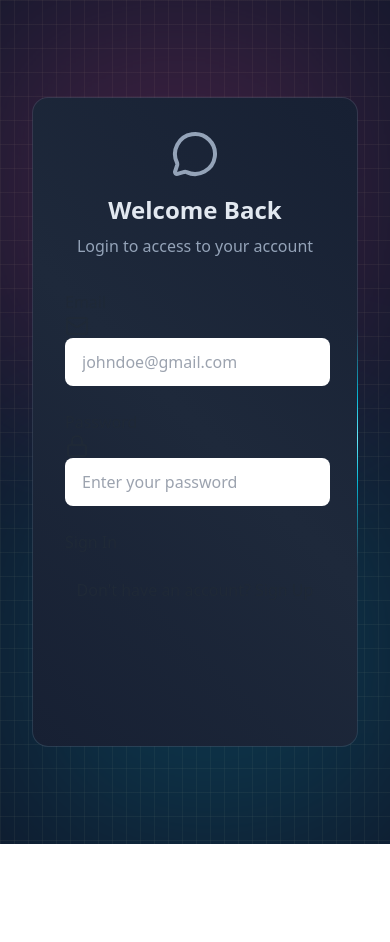
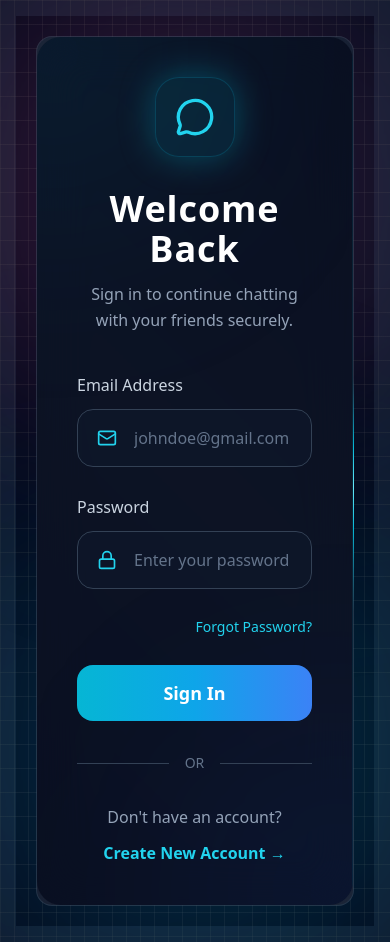
Before and after one commit to chunnurajips-blip/chat-with-ck, a React (Vite) app in the folder frontend/: page /login in a window 390 px wide. Before the commit the page ends 844 px from the top, so only its background shows below. Built offline with nearby package versions, Linux system fonts and the light colour scheme; no server answers.

Commit message:
update project

```diff
--- a/frontend/src/main.jsx
+++ b/frontend/src/main.jsx
@@ -3,11 +3,13 @@ import { createRoot } from "react-dom/client";
 import "./index.css";
 import App from "./App.jsx";
 import { BrowserRouter } from "react-router";
+import { Toaster } from "react-hot-toast";
 
 createRoot(document.getElementById("root")).render(
   <StrictMode>
     <BrowserRouter>
       <App />
+      <Toaster position="top-center" />
     </BrowserRouter>
   </StrictMode>,
 );
--- a/frontend/src/pages/loginPage.jsx
+++ b/frontend/src/pages/loginPage.jsx
@@ -10,7 +10,11 @@ import {
 import { Link } from "react-router";
 
 function LoginPage() {
-  const [formData, setFormData] = useState({ email: "", password: "" });
+  const [formData, setFormData] = useState({
+    email: "",
+    password: "",
+  });
+
   const { login, isLoggingIn } = useAuthStore();
 
   const handleSubmit = (e) => {
@@ -19,101 +23,171 @@ function LoginPage() {
   };
 
   return (
-    <div className="w-full flex items-center justify-center p-4 bg-slate-900">
-      <div className="relative w-full max-w-6xl md:h-[800px] h-[650px]">
+    <div className="min-h-screen bg-[#020617] flex items-center justify-center p-5 overflow-hidden">
+      <div className="absolute inset-0">
+        <div className="absolute top-0 left-20 w-96 h-96 bg-cyan-500/10 blur-[150px] rounded-full" />
+        <div className="absolute bottom-0 right-20 w-96 h-96 bg-blue-500/10 blur-[150px] rounded-full" />
+      </div>
+
+      <div className="relative w-full max-w-7xl min-h-[750px]">
         <BorderAnimatedContainer>
-          <div className="w-full flex flex-col md:flex-row">
-            {/* FORM CLOUMN - LEFT SIDE */}
-            <div className="md:w-1/2 p-8 flex items-center justify-center md:border-r border-slate-600/30">
+          <div className="relative overflow-hidden rounded-3xl bg-slate-950/60 backdrop-blur-xl">
+            {/* Decorative Blur */}
+            <div className="absolute -top-32 -left-32 w-72 h-72 bg-cyan-500/10 rounded-full blur-[120px]" />
+            <div className="absolute -bottom-32 -right-32 w-72 h-72 bg-blue-600/10 rounded-full blur-[120px]" />
+
+            <div className="relative flex flex-col md:flex-row">
+              {/* LEFT */}
+              <div className="md:w-1/2 flex items-center justify-center p-10 border-r border-cyan-500/10">
                 <div className="w-full max-w-md">
-                {/* HEADING TEXT */}
-                <div className="text-center mb-8">
-                  <MessageCircleIcon className="w-12 h-12 mx-auto text-slate-400 mb-4" />
-                  <h2 className="text-2xl font-bold text-slate-200 mb-2">
+                  {/* LOGO */}
+                  <div className="flex justify-center mb-8">
+                    <div className="w-20 h-20 rounded-3xl bg-cyan-500/10 border border-cyan-500/20 flex items-center justify-center shadow-[0_0_35px_rgba(6,182,212,0.35)]">
+                      <MessageCircleIcon className="w-10 h-10 text-cyan-400" />
+                    </div>
+                  </div>
+
+                  {/* Heading */}
+                  <div className="text-center mb-10">
+                    <h1 className="text-4xl font-extrabold text-white tracking-wide">
                       Welcome Back
-                  </h2>
-                  <p className="text-slate-400">
-                    Login to access to your account
+                    </h1>
+
+                    <p className="text-slate-400 mt-3 leading-relaxed">
+                      Sign in to continue chatting with your friends securely.
                     </p>
                   </div>
 
                   {/* FORM */}
-                <form onSubmit={handleSubmit} className="space-y-6">
-                  {/* EMAIL INPUT */}
+                  <form onSubmit={handleSubmit} className="space-y-7">
+                    {/* EMAIL */}
                     <div>
-                    <label className="auth-input-label">Email</label>
-                    <div className="relative">
-                      <MailIcon className="auth-input-icon" />
+                      <label className="block text-slate-300 mb-3 font-medium">
+                        Email Address
+                      </label>
+
+                      <div className="relative group">
+                        <MailIcon className="absolute left-5 top-1/2 -translate-y-1/2 h-5 w-5 text-cyan-400 group-focus-within:text-white transition-all" />
 
                         <input
                           type="email"
                           value={formData.email}
                           onChange={(e) =>
-                          setFormData({ ...formData, email: e.target.value })
+                            setFormData({
+                              ...formData,
+                              email: e.target.value,
+                            })
                           }
-                        className="input"
                           placeholder="johndoe@gmail.com"
+                          className="w-full pl-14 pr-5 py-4 rounded-2xl bg-slate-900/70 border border-slate-700 text-white placeholder:text-slate-500 focus:border-cyan-400 focus:ring-4 focus:ring-cyan-500/20 outline-none transition-all"
                         />
                       </div>
                     </div>
 
-                  {/* PASSWORD INPUT */}
+                    {/* PASSWORD */}
                     <div>
-                    <label className="auth-input-label">Password</label>
-                    <div className="relative">
-                      <LockIcon className="auth-input-icon" />
+                      <label className="block text-slate-300 mb-3 font-medium">
+                        Password
+                      </label>
+
+                      <div className="relative group">
+                        <LockIcon className="absolute left-5 top-1/2 -translate-y-1/2 h-5 w-5 text-cyan-400 group-focus-within:text-white transition-all" />
 
                         <input
                           type="password"
                           value={formData.password}
                           onChange={(e) =>
-                          setFormData({ ...formData, password: e.target.value })
+                            setFormData({
+                              ...formData,
+                              password: e.target.value,
+                            })
                           }
-                        className="input"
                           placeholder="Enter your password"
+                          className="w-full pl-14 pr-5 py-4 rounded-2xl bg-slate-900/70 border border-slate-700 text-white placeholder:text-slate-500 focus:border-cyan-400 focus:ring-4 focus:ring-cyan-500/20 outline-none transition-all"
                         />
                       </div>
                     </div>
 
-                  {/* SUBMIT BUTTON */}
+                    {/* Forgot */}
+                    <div className="flex justify-end">
                       <button
-                    className="auth-btn"
+                        type="button"
+                        className="text-cyan-400 text-sm hover:text-cyan-300 transition"
+                      >
+                        Forgot Password?
+                      </button>
+                    </div>
+
+                    {/* BUTTON */}
+                    <button
                       type="submit"
                       disabled={isLoggingIn}
+                      className="w-full h-14 rounded-2xl bg-gradient-to-r from-cyan-500 via-sky-500 to-blue-500 text-white font-bold text-lg transition-all duration-300 hover:scale-[1.02] hover:shadow-[0_0_35px_rgba(34,211,238,.45)] disabled:opacity-60 disabled:cursor-not-allowed"
                     >
                       {isLoggingIn ? (
-                      <LoaderIcon className="w-full h-5 animate-spin text-center" />
+                        <LoaderIcon className="mx-auto h-6 w-6 animate-spin" />
                       ) : (
                         "Sign In"
                       )}
                     </button>
                   </form>
 
-                <div className="mt-6 text-center">
-                  <Link to="/signup" className="auth-link">
-                    Don't have an account? Sign Up
+                  {/* Divider */}
+                  <div className="flex items-center my-8">
+                    <div className="flex-1 border-t border-slate-700" />
+                    <span className="px-4 text-slate-500 text-sm">OR</span>
+                    <div className="flex-1 border-t border-slate-700" />
+                  </div>
+
+                  {/* Signup */}
+                  <div className="text-center">
+                    <p className="text-slate-400">Don't have an account?</p>
+
+                    <Link
+                      to="/signup"
+                      className="inline-block mt-3 text-cyan-400 font-semibold hover:text-cyan-300 transition"
+                    >
+                      Create New Account →
                     </Link>
                   </div>
                 </div>
               </div>
 
-            {/* FORM ILLUSTRATION - RIGHT SIDE */}
-            <div className="hidden md:w-1/2 md:flex items-center justify-center p-6 bg-gradient-to-bl from-slate-800/20 to-transparent">
-              <div>
+              {/* RIGHT */}
+              <div className="hidden md:flex md:w-1/2 relative items-center justify-center overflow-hidden">
+                <div className="absolute inset-0 bg-gradient-to-br from-cyan-500/5 via-transparent to-blue-600/10" />
+
+                <div className="relative text-center px-10">
                   <img
                     src="/login.png"
-                  alt="People using mobile devices"
-                  className="w-full h-auto object-contain"
+                    alt="Login Illustration"
+                    className="w-[520px] mx-auto object-contain drop-shadow-[0_0_60px_rgba(34,211,238,.25)] hover:scale-105 transition duration-500"
                   />
-                <div className="mt-6 text-center">
-                  <h3 className="text-xl font-medium text-cyan-400">
-                    Connect anytime, anywhere
-                  </h3>
 
-                  <div className="mt-4 flex justify-center gap-4">
-                    <span className="auth-badge">Free</span>
-                    <span className="auth-badge">Easy Setup</span>
-                    <span className="auth-badge">Private</span>
+                  <div className="mt-10">
+                    <h2 className="text-3xl font-bold text-white">
+                      Chat Without Limits
+                    </h2>
+
+                    <p className="mt-4 text-slate-400 leading-7">
+                      Experience lightning-fast messaging with secure, real-time
+                      conversations. Connect with friends from anywhere in the
+                      world.
+                    </p>
+
+                    <div className="mt-8 flex justify-center gap-4 flex-wrap">
+                      <div className="px-5 py-3 rounded-full bg-cyan-500/10 border border-cyan-500/20 text-cyan-300">
+                        🔒 End-to-End Secure
+                      </div>
+
+                      <div className="px-5 py-3 rounded-full bg-cyan-500/10 border border-cyan-500/20 text-cyan-300">
+                        ⚡ Lightning Fast
+                      </div>
+
+                      <div className="px-5 py-3 rounded-full bg-cyan-500/10 border border-cyan-500/20 text-cyan-300">
+                        🌎 Global Access
+                      </div>
+                    </div>
                   </div>
                 </div>
               </div>
@@ -124,4 +198,5 @@ function LoginPage() {
     </div>
   );
 }
+
 export default LoginPage;
--- a/frontend/src/pages/signUpPage.jsx
+++ b/frontend/src/pages/signUpPage.jsx
@@ -21,6 +21,8 @@ function SignUpPage() {
 
   const handleSubmit = (e) => {
     e.preventDefault();
+    console.log("Button clicked");
+    console.log(formData);
     signup(formData);
   };
 
@@ -67,7 +69,7 @@ function SignUpPage() {
                             fullName: e.target.value,
                           })
                         }
-                        placeholder="John Doe"
+                        placeholder="chunnu kumar"
                         className="w-full rounded-xl border border-slate-700 bg-slate-900/70 py-3 pl-12 pr-4 text-white placeholder:text-slate-500 outline-none transition duration-300 focus:border-cyan-400 focus:ring-4 focus:ring-cyan-500/20"
                       />
                     </div>
@@ -91,7 +93,7 @@ function SignUpPage() {
                             email: e.target.value,
                           })
                         }
-                        placeholder="johndoe@gmail.com"
+                        placeholder="chunnurajips@gmail.com"
                         className="w-full rounded-xl border border-slate-700 bg-slate-900/70 py-3 pl-12 pr-4 text-white placeholder:text-slate-500 outline-none transition duration-300 focus:border-cyan-400 focus:ring-4 focus:ring-cyan-500/20"
                       />
                     </div>
--- a/frontend/src/store/useAuthStore.js
+++ b/frontend/src/store/useAuthStore.js
@@ -1,22 +1,23 @@
 import { create } from "zustand";
 import axiosInstance from "../lib/axios.js";
+import toast from "react-hot-toast";
 
 const BASE_URL =
   import.meta.env.MODE === "development" ? "http://localhost:3000" : "/api";
 
-export const useAuthStore = create((set) => ({
+export const useAuthStore = create((set, get) => ({
   authUser: null,
   isCheckingAuth: true,
-  // isSigningUp: false,
-  // isLoggingIn: false,
-  // socket: null,
-  // onlineUsers: [],
+  isSigningUp: false,
+  isLoggingIn: false,
+  socket: null,
+  onlineUsers: [],
 
   checkAuth: async () => {
     try {
       const res = await axiosInstance.get("/auth/check");
       set({ authUser: res.data });
-      // get().connectSocket();
+      get().connectSocket();
     } catch (error) {
       console.log("Error in authCheck:", error);
       set({ authUser: null });
@@ -25,79 +26,79 @@ export const useAuthStore = create((set) => ({
     }
   },
 
-  //   signup: async (data) => {
-  //     set({ isSigningUp: true });
-  //     try {
-  //       const res = await axiosInstance.post("/auth/signup", data);
-  //       set({ authUser: res.data });
+  signup: async (data) => {
+    set({ isSigningUp: true });
+    try {
+      const res = await axiosInstance.post("/auth/signup", data);
+      set({ authUser: res.data });
 
-  //       toast.success("Account created successfully!");
-  //       get().connectSocket();
-  //     } catch (error) {
-  //       toast.error(error.response.data.message);
-  //     } finally {
-  //       set({ isSigningUp: false });
-  //     }
-  //   },
+      toast.success("Account created successfully!");
+      get().connectSocket();
+    } catch (error) {
+      toast.error(error.response.data.message);
+    } finally {
+      set({ isSigningUp: false });
+    }
+  },
 
-  //   login: async (data) => {
-  //     set({ isLoggingIn: true });
-  //     try {
-  //       const res = await axiosInstance.post("/auth/login", data);
-  //       set({ authUser: res.data });
+  login: async (data) => {
+    set({ isLoggingIn: true });
+    try {
+      const res = await axiosInstance.post("/auth/login", data);
+      set({ authUser: res.data });
 
-  //       toast.success("Logged in successfully");
+      toast.success("Logged in successfully");
 
-  //       get().connectSocket();
-  //     } catch (error) {
-  //       toast.error(error.response.data.message);
-  //     } finally {
-  //       set({ isLoggingIn: false });
-  //     }
-  //   },
+      get().connectSocket();
+    } catch (error) {
+      toast.error(error.response.data.message);
+    } finally {
+      set({ isLoggingIn: false });
+    }
+  },
 
-  //   logout: async () => {
-  //     try {
-  //       await axiosInstance.post("/auth/logout");
-  //       set({ authUser: null });
-  //       toast.success("Logged out successfully");
-  //       get().disconnectSocket();
-  //     } catch (error) {
-  //       toast.error("Error logging out");
-  //       console.log("Logout error:", error);
-  //     }
-  //   },
+  logout: async () => {
+    try {
+      await axiosInstance.post("/auth/logout");
+      set({ authUser: null });
+      toast.success("Logged out successfully");
+      get().disconnectSocket();
+    } catch (error) {
+      toast.error("Error logging out");
+      console.log("Logout error:", error);
+    }
+  },
 
-  //   updateProfile: async (data) => {
-  //     try {
-  //       const res = await axiosInstance.put("/auth/update-profile", data);
-  //       set({ authUser: res.data });
-  //       toast.success("Profile updated successfully");
-  //     } catch (error) {
-  //       console.log("Error in update profile:", error);
-  //       toast.error(error.response.data.message);
-  //     }
-  //   },
+  updateProfile: async (data) => {
+    try {
+      const res = await axiosInstance.put("/auth/update-profile", data);
+      set({ authUser: res.data });
+      toast.success("Profile updated successfully");
+    } catch (error) {
+      console.log("Error in update profile:", error);
+      toast.error(error.response.data.message);
+    }
+  },
 
-  //   connectSocket: () => {
-  //     const { authUser } = get();
-  //     if (!authUser || get().socket?.connected) return;
+  connectSocket: () => {
+    const { authUser } = get();
+    if (!authUser || get().socket?.connected) return;
 
-  //     const socket = io(BASE_URL, {
-  //       withCredentials: true, // this ensures cookies are sent with the connection
-  //     });
+    const socket = io(BASE_URL, {
+      withCredentials: true, // this ensures cookies are sent with the connection
+    });
 
-  //     socket.connect();
+    socket.connect();
 
-  //     set({ socket });
+    set({ socket });
 
-  //     // listen for online users event
-  //     socket.on("getOnlineUsers", (userIds) => {
-  //       set({ onlineUsers: userIds });
-  //     });
-  //   },
+    // listen for online users event
+    socket.on("getOnlineUsers", (userIds) => {
+      set({ onlineUsers: userIds });
+    });
+  },
 
-  //   disconnectSocket: () => {
-  //     if (get().socket?.connected) get().socket.disconnect();
-  //   },
+  disconnectSocket: () => {
+    if (get().socket?.connected) get().socket.disconnect();
+  },
 }));
```
Lines whose indentation alone changed are shown as unchanged.
